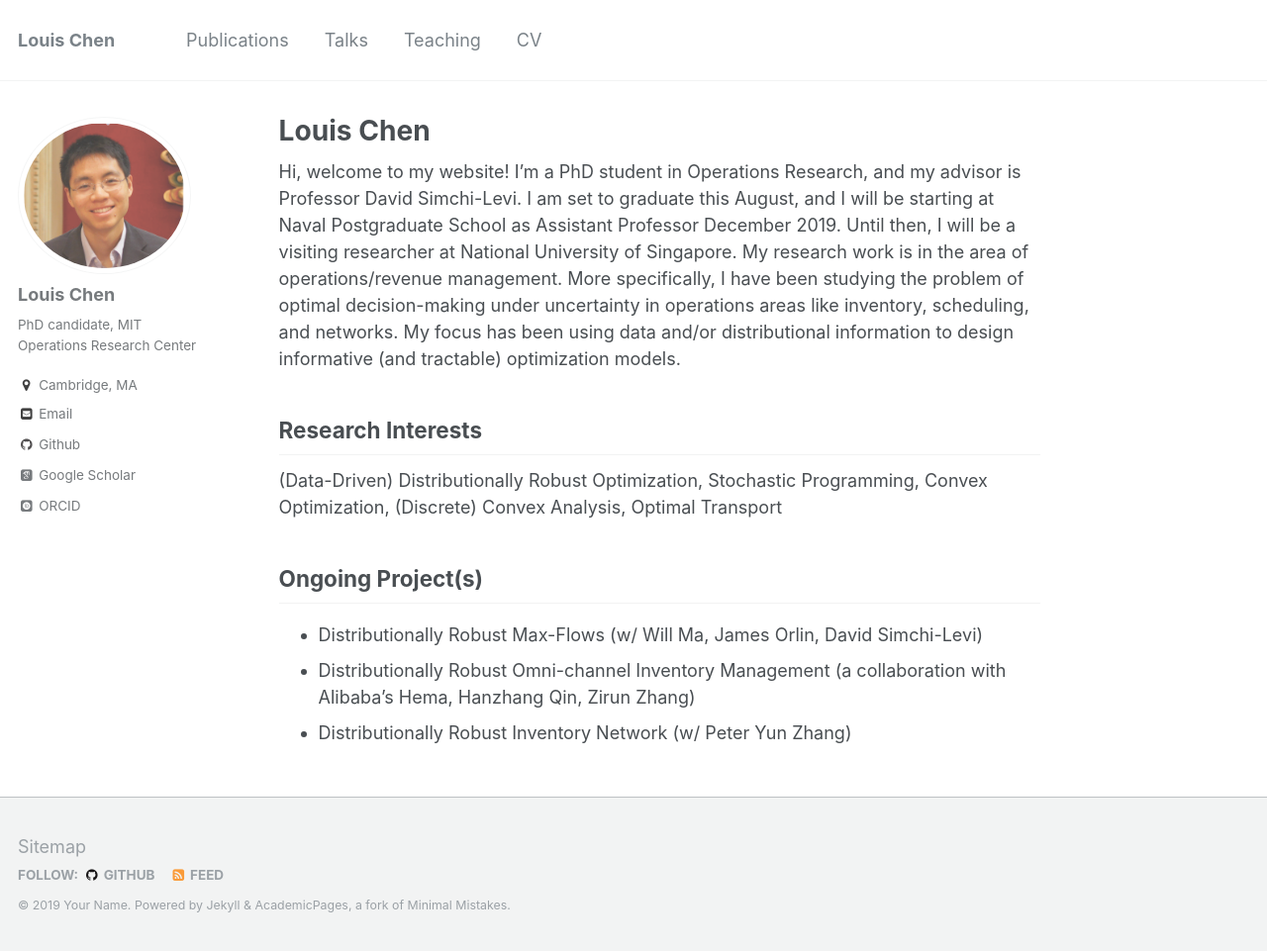
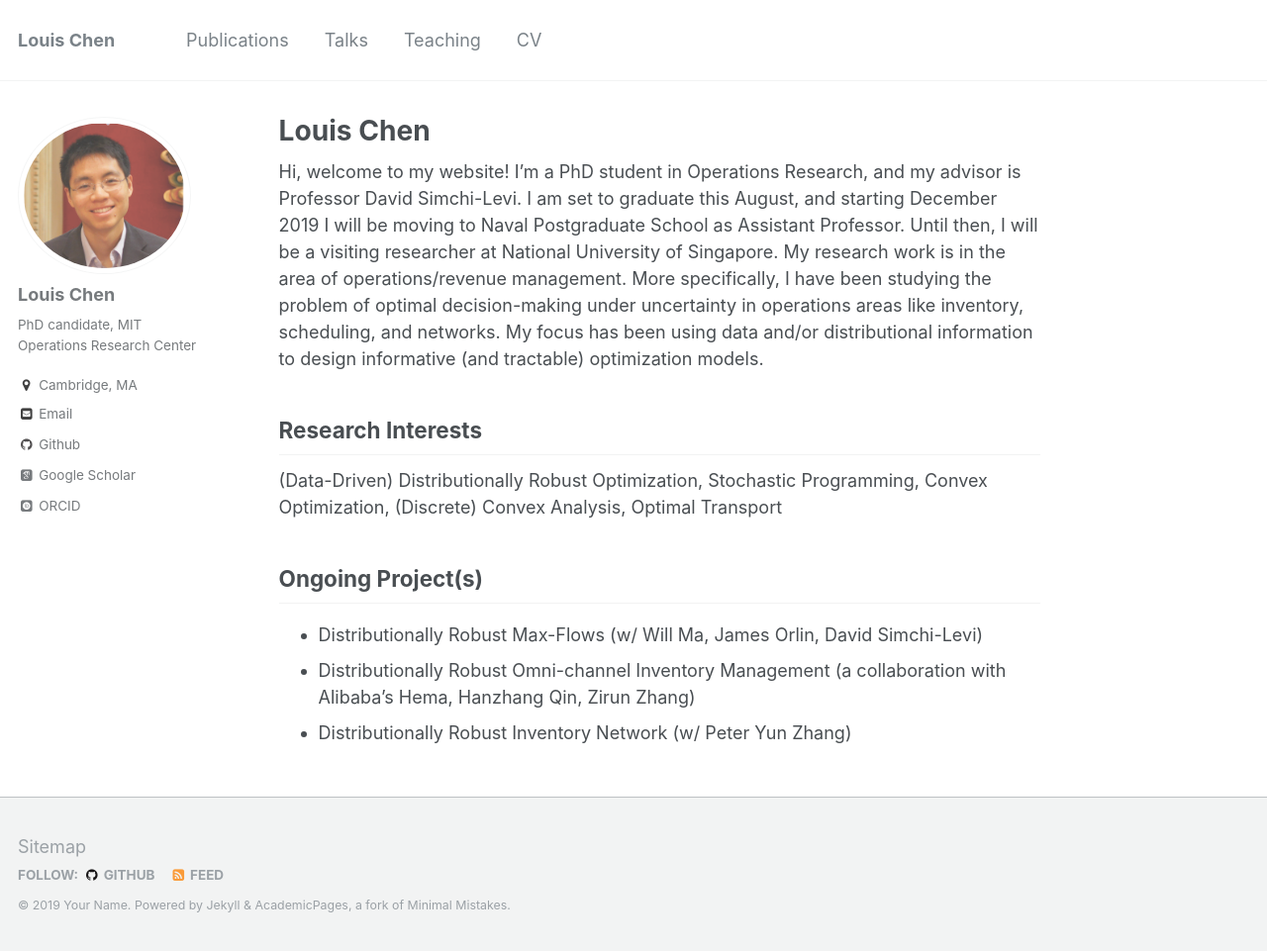
Before and after one commit to LouisLChen/LouisLChen.github.io, a Jekyll site: the page built from _pages/about.md, in a window 1280 px wide and 961 px high. Shown: the whole window at 99% size. Built offline with Jekyll 4.4.1, drawn with Linux system fonts in a browser that asks for light colours; some web fonts are replaced.

Commit message:
Update about.md

```diff
--- a/_pages/about.md
+++ b/_pages/about.md
@@ -8,7 +8,7 @@
   - /about.html
 ---
 
-Hi, welcome to my website! I'm a PhD student in Operations Research, and my advisor is Professor David Simchi-Levi. I am set to graduate this August, and I will be starting at Naval Postgraduate School as Assistant Professor December 2019. Until then, I will be a visiting researcher at National University of Singapore. My research work is in the area of operations/revenue management. More specifically, I have been studying the problem of optimal decision-making under uncertainty in operations areas like inventory, scheduling, and networks. My focus has been using data and/or distributional information to design informative (and tractable) optimization models.
+Hi, welcome to my website! I'm a PhD student in Operations Research, and my advisor is Professor David Simchi-Levi. I am set to graduate this August, and starting December 2019 I will be moving to Naval Postgraduate School as Assistant Professor. Until then, I will be a visiting researcher at National University of Singapore. My research work is in the area of operations/revenue management. More specifically, I have been studying the problem of optimal decision-making under uncertainty in operations areas like inventory, scheduling, and networks. My focus has been using data and/or distributional information to design informative (and tractable) optimization models.
 
 
 Research Interests
```
